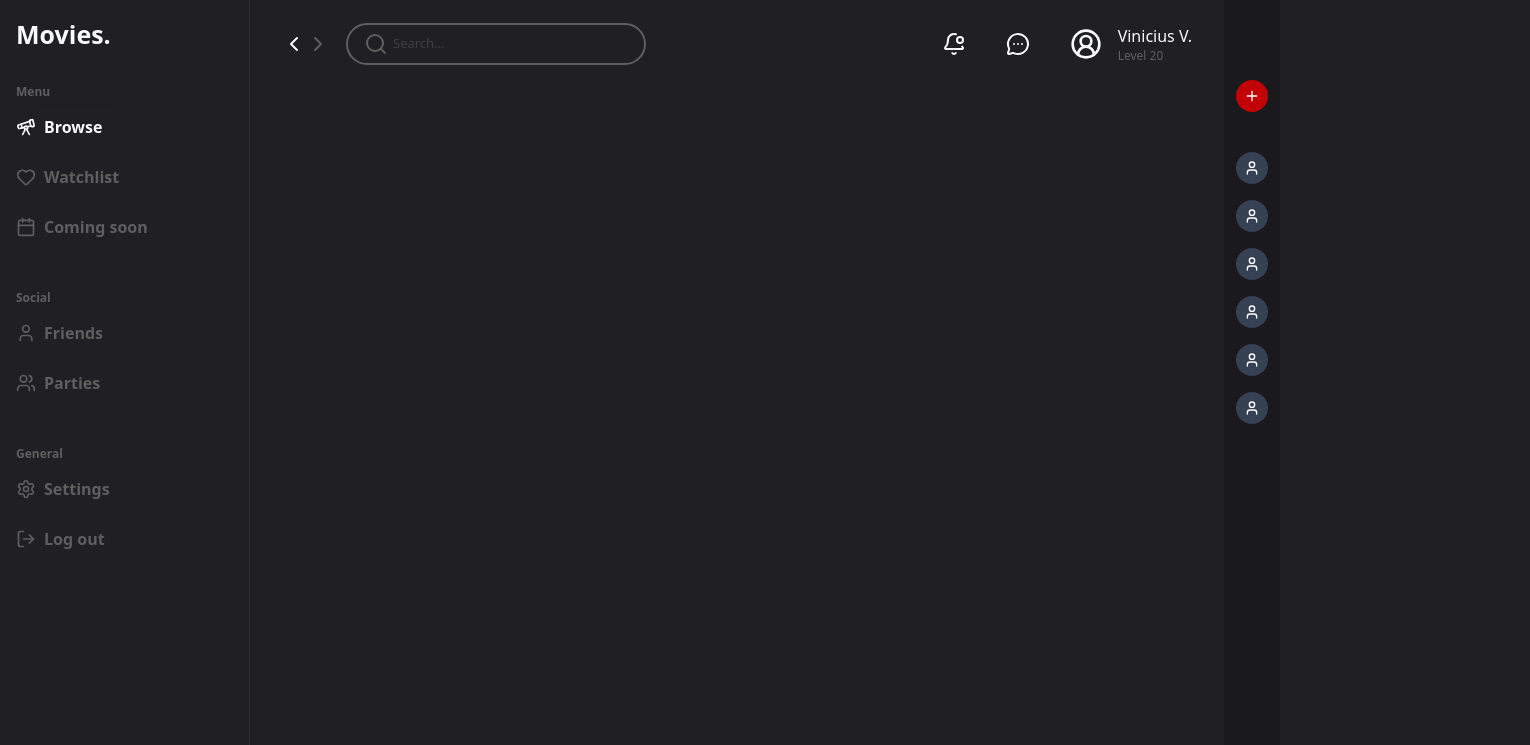
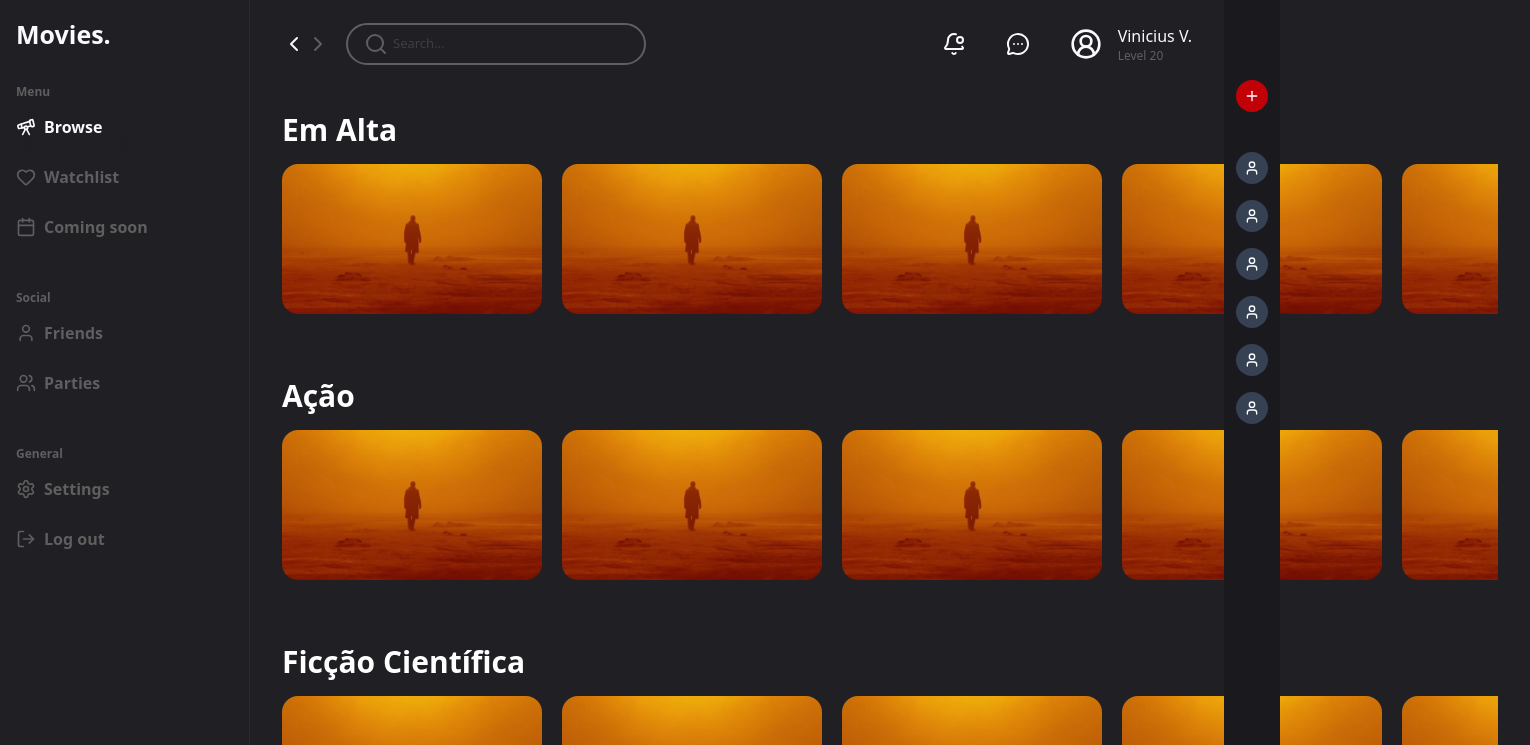
Before and after one commit to ViniciusVianaS/Devflix, a Next.js app: page / in a window 1280 px wide. Shown: the top 745 px of the page, 1530 px wide, since content can reach past the window. Built offline with nearby package versions, Linux system fonts and the light colour scheme.

Commit message:
feat: adding the main part of the project and modifying the sidebar

```diff
--- a/src/app/_components/main.tsx
+++ b/src/app/_components/main.tsx
@@ -1,7 +1,151 @@
+"use client";
+
+import Image from "next/image";
+
+const categories = [
+  {
+    title: "Em Alta",
+    movies: Array.from({ length: 8 }, (_, i) => ({
+      id: i + 1,
+      title: `Filme ${i + 1}`,
+      image: "/images/bladerunner.jpg",
+    })),
+  },
+  {
+    title: "Ação",
+    movies: Array.from({ length: 8 }, (_, i) => ({
+      id: i + 11,
+      title: `Ação ${i + 1}`,
+      image: "/images/bladerunner.jpg",
+    })),
+  },
+  {
+    title: "Ficção Científica",
+    movies: Array.from({ length: 8 }, (_, i) => ({
+      id: i + 21,
+      title: `Sci-Fi ${i + 1}`,
+      image: "/images/bladerunner.jpg",
+    })),
+  },
+];
+
 export default function Main() {
   return (
-    <>
-      <h1>teste</h1>
-    </>
+    <main className="w-full px-8 py-8 text-white ml-[250px]">
+      <div className="space-y-12">
+        {categories.map((category) => (
+          <section key={category.title} className="space-y-4">
+            <h2 className="text-3xl font-bold">{category.title}</h2>
+
+            <div className="relative">
+              <div
+                className="
+                  flex
+                  gap-5
+                  overflow-x-auto
+                  overflow-y-hidden
+                  pb-4
+                  scroll-smooth
+                  scrollbar-hide
+                "
+              >
+                {category.movies.map((movie) => (
+                  <div
+                    key={movie.id}
+                    className="
+                      group
+                      relative
+                      h-[150px]
+                      w-[260px]
+                      shrink-0
+                      overflow-hidden
+                      rounded-2xl
+                      transition-all
+                      duration-300
+                      hover:z-20
+                      hover:scale-105
+                    "
+                  >
+                    <Image
+                      src={movie.image}
+                      alt={movie.title}
+                      fill
+                      className="object-cover transition-transform duration-300 group-hover:scale-105"
+                    />
+
+                    <div
+                      className="
+                        absolute
+                        inset-0
+                        bg-gradient-to-t
+                        from-black/90
+                        via-black/30
+                        to-transparent
+                        opacity-0
+                        transition
+                        duration-300
+                        group-hover:opacity-100
+                      "
+                    />
+
+                    <div
+                      className="
+                        absolute
+                        bottom-0
+                        left-0
+                        right-0
+                        p-4
+                        opacity-0
+                        transition
+                        duration-300
+                        group-hover:opacity-100
+                      "
+                    >
+                      <h3 className="text-lg font-semibold">{movie.title}</h3>
+
+                      <div className="mt-2 flex items-center gap-2">
+                        <button
+                          className="
+                            rounded-full
+                            bg-white
+                            px-3
+                            py-1
+                            text-sm
+                            font-bold
+                            text-black
+                            cursor-pointer
+                            hover:bg-gray-300
+                            duration-300
+                          "
+                        >
+                          Assistir
+                        </button>
+
+                        <button
+                          className="
+                            flex
+                            h-8
+                            w-8
+                            items-center
+                            justify-center
+                            rounded-full
+                            border
+                            border-white
+                            text-white
+                            cursor-pointer
+                          "
+                        >
+                          +
+                        </button>
+                      </div>
+                    </div>
+                  </div>
+                ))}
+              </div>
+            </div>
+          </section>
+        ))}
+      </div>
+    </main>
   );
 }
--- a/src/app/_components/sidebar.tsx
+++ b/src/app/_components/sidebar.tsx
@@ -11,7 +11,7 @@ import {
 export default function Sidebar() {
   return (
     <>
-      <aside className="overflow-hidden fixed text-[#F9FAFB] top-0 left-0 w-[250px] h-full pt-4 border-r border-r-[#29292e]">
+      <aside className="overflow-hidden fixed text-[#F9FAFB] top-0 left-0 w-[250px] h-full pt-4 border-r border-r-[#29292e] bg-[#1F1F24]">
         <h1 className="font-bold text-[25px] ml-4">Movies.</h1>
         <div className="p-4 mt-2 items-center justify-center">
           <span className="text-[#5f5f5f] text-xs font-bold">Menu</span>
--- a/src/app/page.tsx
+++ b/src/app/page.tsx
@@ -1,12 +1,13 @@
+import Header from "./_components/header";
+import Main from "./_components/main";
+import RightSidebar from "./_components/rightSidebar";
 import Sidebar from "./_components/sidebar";
-import Header from "./_components/header"
-import Hero from "./_components/hero";
-import RightSidebar from "./_components/rightSidebar";
 
 export default function Home() {
   return (
     <div>
       <Header />
+      <Main />
       <Sidebar />
       <RightSidebar />
       {/* <Hero /> */}
```
